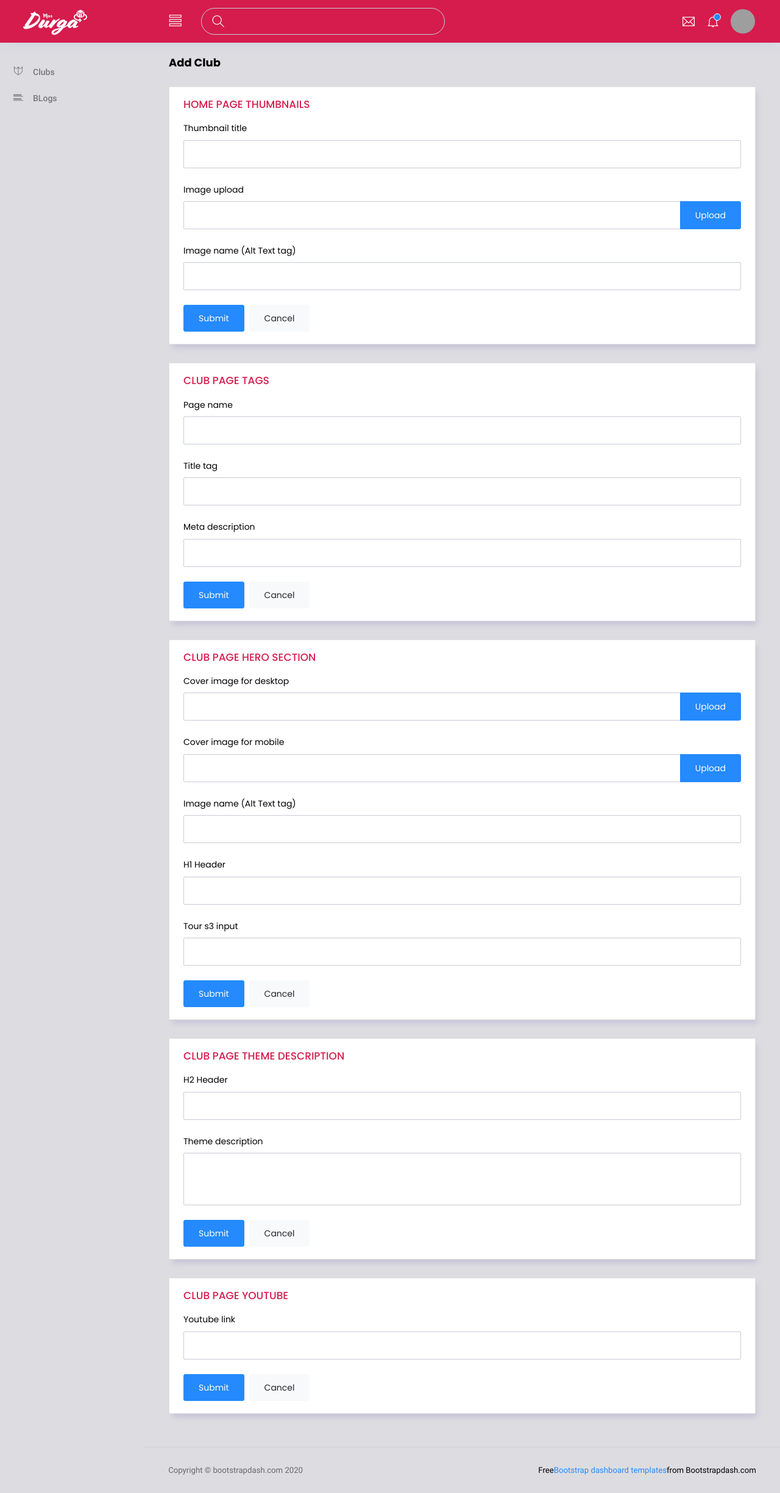
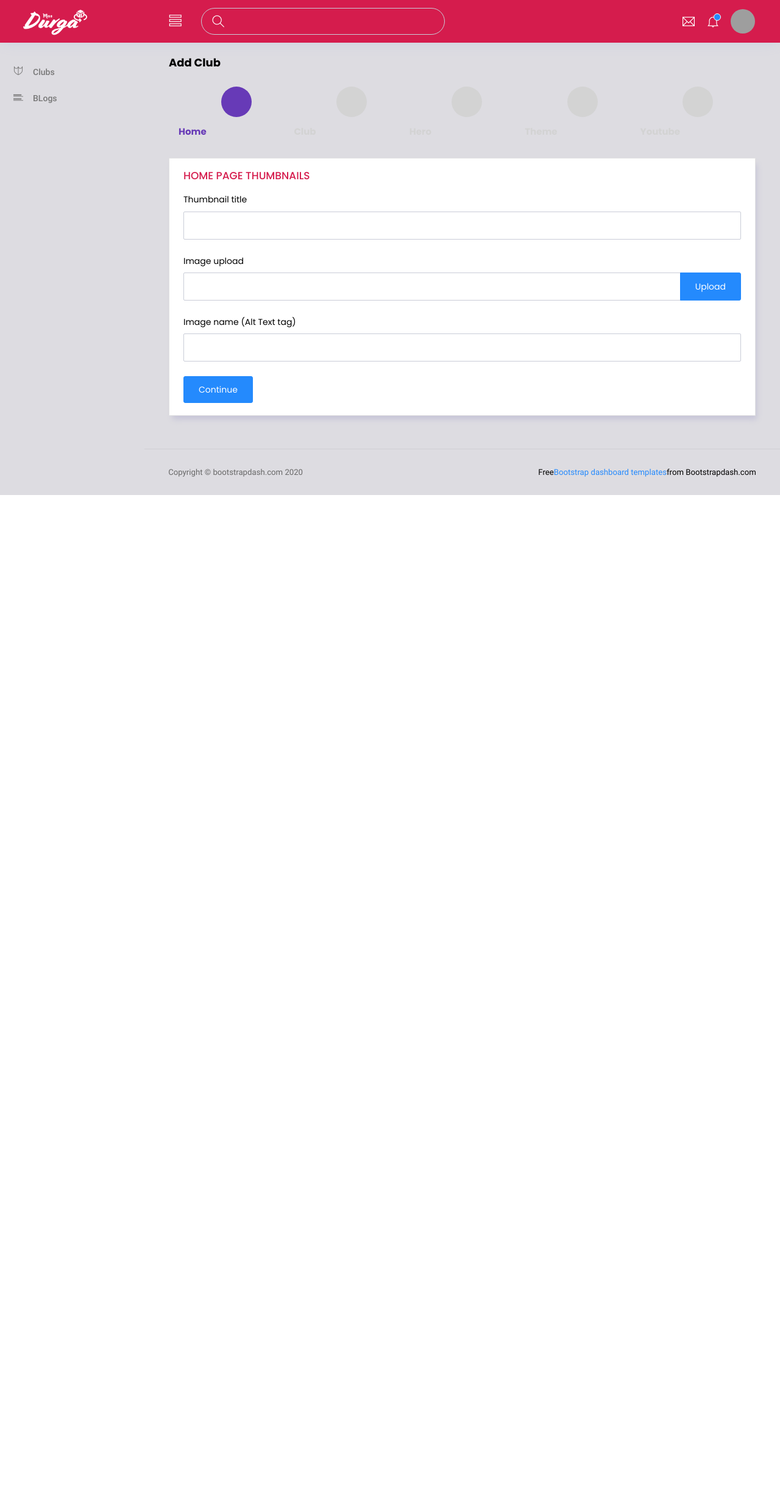
Before and after one commit to roysrijan/maadurgavr, a Next.js app: page /cms/dashboard in a window 1280 px wide. Shown: the whole page at 61% size. After the commit the page ends 812 px from the top, so only its background shows below. Built offline with nearby package versions, Linux system fonts and the light colour scheme; grey boxes are pictures that could not be loaded.

Commit message:
Add Club Page PreIntegration Changes

```diff
--- a/pages/cms/dashboard/index.js
+++ b/pages/cms/dashboard/index.js
@@ -1,6 +1,63 @@
 import Head from "next/head";
+import { useState } from "react";
 
 export default function dashboard() {
+  const [form, setForm] = useState({});
+  const [home, setHome] = useState(true);
+  const [club, setClub] = useState(false);
+  const [hero, setHero] = useState(false);
+  const [theme, setTheme] = useState(false);
+  const [youtube, setYoutube] = useState(false);
+
+  const continueHome = () => {
+    setHome(false);
+    setClub(true);
+  };
+
+  const continueClub = () => {
+    setClub(false);
+    setHero(true);
+  };
+
+  const continueHero = () => {
+    setHero(false);
+    setTheme(true);
+  };
+
+  const continueTheme = () => {
+    setTheme(false);
+    setYoutube(true);
+  };
+
+  const continueYoutube = () => {
+
+  };
+
+  const backClub = () => {
+    setClub(false);
+    setHome(true);
+  };
+
+  const backHero = () => {
+    setHero(false);
+    setClub(true);
+  };
+
+  const backTheme = () => {
+    setTheme(false);
+    setHero(true);
+  };
+
+  const backYoutube = () => {
+    setYoutube(false);
+    setTheme(true);
+  };
+
+  const handleChange = (event, value) => {
+    form[value] = event.target.value;
+    setForm(form);
+  };
+
   return (
     <>
       <Head>
@@ -247,6 +304,14 @@ export default function dashboard() {
                 </div>
               </div>
 
+              <ul id="progressbar">
+                    <li className={home?"active":""} id="account"><strong>Home</strong></li>
+                    <li className={club?"active":""} id="personal"><strong>Club</strong></li>
+                    <li className={hero?"active":""} id="payment"><strong>Hero</strong></li>
+                    <li className={theme?"active":""} id="confirm"><strong>Theme</strong></li>
+                    <li className={youtube?"active":""} id="confirm"><strong>Youtube</strong></li>
+              </ul>
+              { home && (
                 <div className="row">
                     <div class="col-12 grid-margin stretch-card">
                     <div class="card">
@@ -262,6 +327,7 @@ export default function dashboard() {
                             <div class="form-group">
                             <label for="exampleInputName1">Thumbnail title</label>
                             <input
+                                onChange={e => handleChange(e, 'homeTitle')}
                                 type="text"
                                 class="form-control"
                                 id="exampleInputName1"
@@ -279,6 +345,7 @@ export default function dashboard() {
                             />
                             <div class="input-group col-xs-12">
                                 <input
+                                onChange={e => handleChange(e, 'homeImg')}
                                 type="text"
                                 class="form-control file-upload-info"
                                 disabled=""
@@ -300,22 +367,23 @@ export default function dashboard() {
                                 Image name (Alt Text tag)
                             </label>
                             <input
+                                onChange={e => handleChange(e, 'homeImgName')}
                                 type="email"
                                 class="form-control"
                                 id="exampleInputEmail3"
                                                     wtx-context="AA920E2B-7FBB-4321-BF70-18CB5AEAC2AB"
                             />
                             </div>
-                        <button type="submit" class="btn btn-primary mr-2">
-                          Submit
+                            <button type="button" class="btn btn-primary mr-2" onClick={continueHome}>
+                            Continue
                             </button>
-                        <button class="btn btn-light">Cancel</button>
                         </form>
                         </div>
                     </div>
                     </div>
                 </div>
-
+              )}
+              { club && (
                 <div className="row">
                 <div class="col-12 grid-margin stretch-card">
                   <div class="card">
@@ -331,6 +399,7 @@ export default function dashboard() {
                         <div class="form-group">
                           <label for="exampleInputName1">Page name</label>
                           <input
+                            onChange={e => handleChange(e, 'clubPageName')}
                             type="text"
                             class="form-control"
                             id="exampleInputName1"
@@ -341,6 +410,7 @@ export default function dashboard() {
                         <div class="form-group">
                           <label for="exampleInputEmail3">Title tag</label>
                           <input
+                            onChange={e => handleChange(e, 'clubTitle')}
                             type="email"
                             class="form-control"
                             id="exampleInputEmail3"
@@ -352,22 +422,24 @@ export default function dashboard() {
                             Meta description
                           </label>
                           <input
+                            onChange={e => handleChange(e, 'clubMetaDesc')}
                             type="text"
                             class="form-control"
                             id="exampleInputName1"
                                                 wtx-context="040DB181-4B25-43E8-A8FF-46A59047C3C3"
                           />
                         </div>
-                        <button type="submit" class="btn btn-primary mr-2">
-                          Submit
+                        <button type="button" class="btn btn-primary mr-2" onClick={continueClub}>
+                          Continue
                         </button>
-                        <button class="btn btn-light">Cancel</button>
+                        <button class="btn btn-light" onClick={backClub}>Back</button>
                       </form>
                     </div>
                   </div>
                 </div>
               </div>
-
+              )}
+              { hero && (
                 <div className="row">
                 <div class="col-12 grid-margin stretch-card">
                   <div class="card">
@@ -390,6 +462,7 @@ export default function dashboard() {
                           />
                           <div class="input-group col-xs-12">
                             <input
+                              onChange={e => handleChange(e, 'heroDesktopImg')}
                               type="text"
                               class="form-control file-upload-info"
                               disabled=""
@@ -416,6 +489,7 @@ export default function dashboard() {
                           />
                           <div class="input-group col-xs-12">
                             <input
+                              onChange={e => handleChange(e, 'heroMobileImg')}
                               type="text"
                               class="form-control file-upload-info"
                               disabled=""
@@ -437,6 +511,7 @@ export default function dashboard() {
                             Image name (Alt Text tag)
                           </label>
                           <input
+                            onChange={e => handleChange(e, 'heroImgName')}
                             type="text"
                             class="form-control"
                             id="exampleInputEmail3"
@@ -447,6 +522,7 @@ export default function dashboard() {
                         <div class="form-group">
                           <label for="exampleInputEmail3">H1 Header</label>
                           <input
+                            onChange={e => handleChange(e, 'heroHeader')}
                             type="text"
                             class="form-control"
                             id="exampleInputEmail3"
@@ -457,22 +533,24 @@ export default function dashboard() {
                         <div class="form-group">
                           <label for="exampleInputEmail3">Tour s3 input</label>
                           <input
+                            onChange={e => handleChange(e, 'heroS3')}
                             type="text"
                             class="form-control"
                             id="exampleInputEmail3"
                                                  wtx-context="AA920E2B-7FBB-4321-BF70-18CB5AEAC2AB"
                           />
                         </div>
-                        <button type="submit" class="btn btn-primary mr-2">
-                          Submit
+                        <button type="button" class="btn btn-primary mr-2" onClick={continueHero}>
+                          Continue
                         </button>
-                        <button class="btn btn-light">Cancel</button>
+                        <button class="btn btn-light" onClick={backHero}>Back</button>
                       </form>
                     </div>
                   </div>
                 </div>
               </div>
-
+              )}
+              { theme && (
                 <div className="row">
                 <div class="col-12 grid-margin stretch-card">
                   <div class="card">
@@ -488,6 +566,7 @@ export default function dashboard() {
                         <div class="form-group">
                           <label for="exampleInputName1">H2 Header</label>
                           <input
+                            onChange={e => handleChange(e, 'themeHeader')}
                             type="text"
                             class="form-control"
                             id="exampleInputName1"
@@ -500,6 +579,7 @@ export default function dashboard() {
                             Theme description
                           </label>
                           <textarea
+                            onChange={e => handleChange(e, 'themeDesc')}
                             class="form-control"
                             id="exampleTextarea1"
                             rows="4"
@@ -507,16 +587,17 @@ export default function dashboard() {
                           ></textarea>
                         </div>
 
-                        <button type="submit" class="btn btn-primary mr-2">
-                          Submit
+                        <button type="button" class="btn btn-primary mr-2" onClick={continueTheme}>
+                          Continue
                         </button>
-                        <button class="btn btn-light">Cancel</button>
+                        <button class="btn btn-light" onClick={backTheme}>Back</button>
                       </form>
                     </div>
                   </div>
                 </div>
               </div>
-
+              )}
+              { youtube && (
                 <div className="row">
                 <div class="col-12 grid-margin stretch-card">
                   <div class="card">
@@ -532,6 +613,7 @@ export default function dashboard() {
                         <div class="form-group">
                           <label for="exampleInputName1">Youtube link</label>
                           <input
+                            onChange={e => handleChange(e, 'youtubeLink')}
                             type="text"
                             class="form-control"
                             id="exampleInputName1"
@@ -543,13 +625,13 @@ export default function dashboard() {
                         <button type="submit" class="btn btn-primary mr-2">
                           Submit
                         </button>
-                        <button class="btn btn-light">Cancel</button>
+                        <button class="btn btn-light" onClick={backYoutube}>Back</button>
                       </form>
                     </div>
                   </div>
                 </div>
               </div>
-
+              )}
               {/* <div className="row">
                         <div className="col-md-3 grid-margin stretch-card">
                         <div className="card">
```
Also changed, not shown: public/css/style.css. Lines whose indentation alone changed are shown as unchanged.
